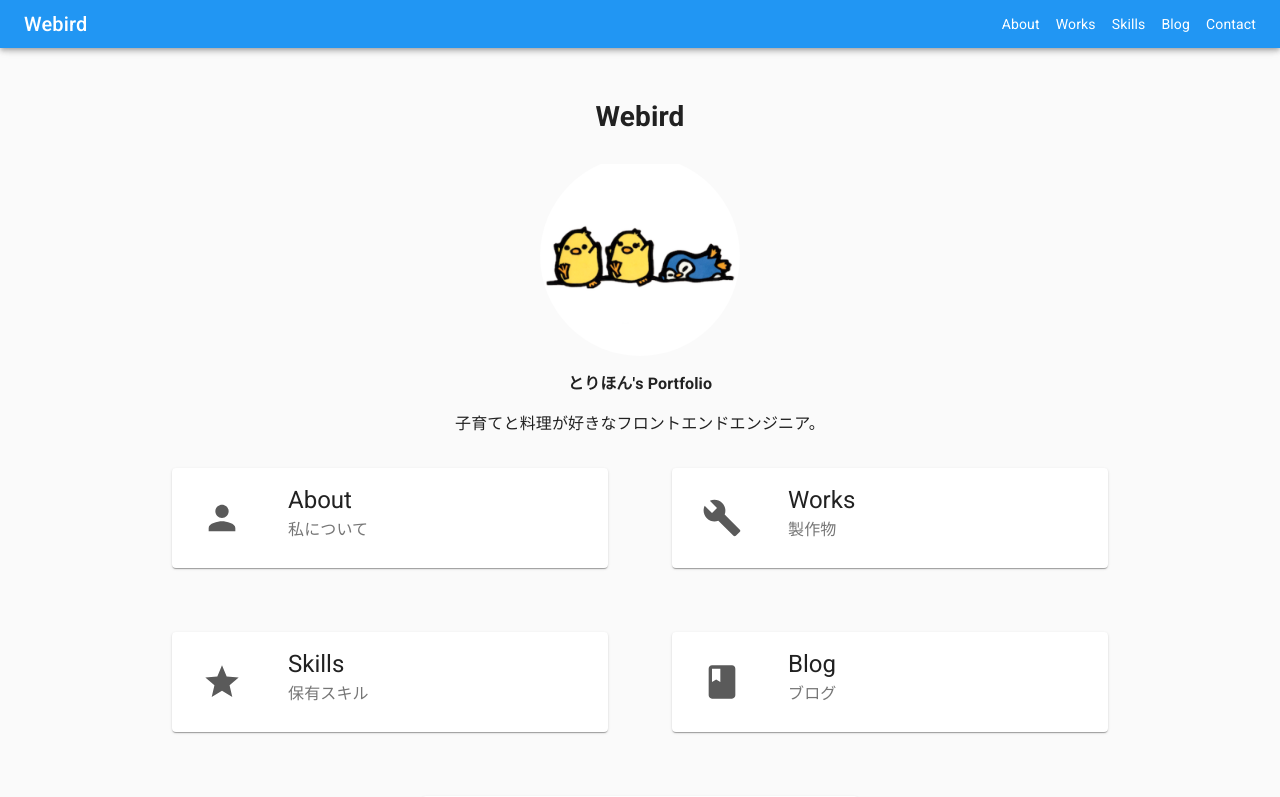
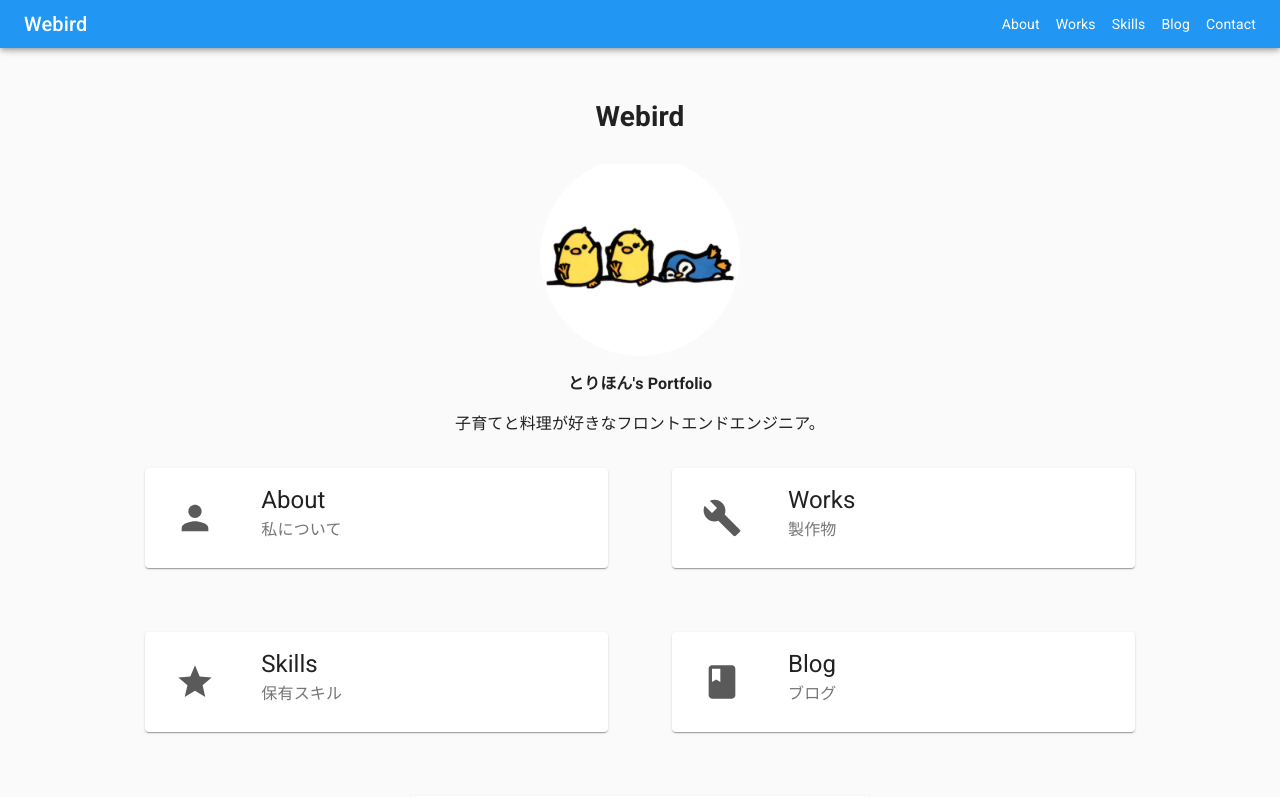
Before and after one commit to torihon62/portfolio-and-blog, a Next.js app: page / in a window 1280 px wide. Shown: the top 797 px of the page. Built offline with nearby package versions, Linux system fonts and the light colour scheme.

Commit message:
スタイル調整

```diff
--- a/components/Layout.tsx
+++ b/components/Layout.tsx
@@ -8,8 +8,8 @@ import { Footer } from './Footer';
 const useStyles = makeStyles((theme: Theme) =>
   createStyles({
     main: {
-      marginLeft: theme.spacing(5),
-      marginRight: theme.spacing(5),
+      marginLeft: theme.spacing(1),
+      marginRight: theme.spacing(1),
     },
     footer: {
       marginLeft: theme.spacing(2),
--- a/pages/blog/[id].tsx
+++ b/pages/blog/[id].tsx
@@ -127,9 +127,9 @@ export default function BlogId(props: Props) {
               }}
             />
           </Grid>
-          <Hidden xsDown>
+          <Hidden smDown>
             <Grid item xs />
-          </Hidden>{' '}
+          </Hidden>
         </Grid>
       </main>
     </Layout>
```
